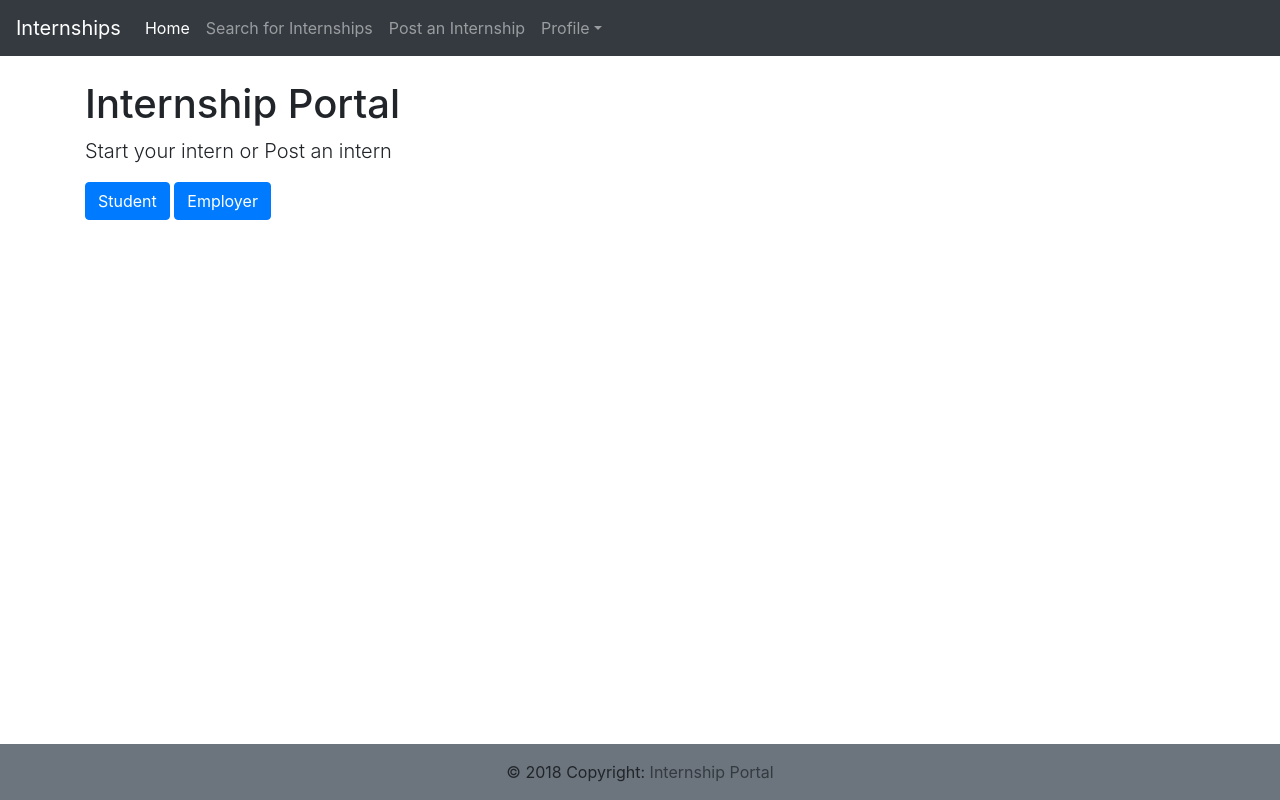
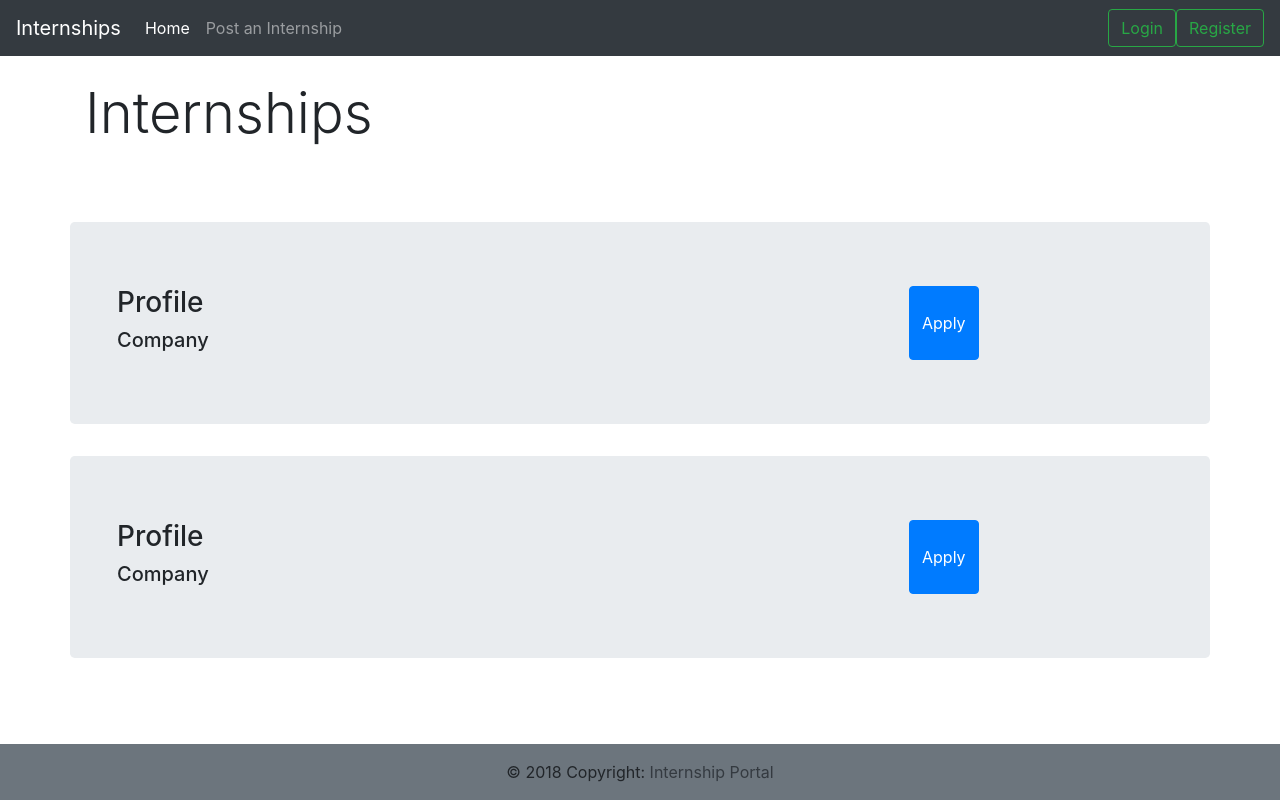
Before and after one commit to prince2398/internPortal, a PHP site: page /index.php in a window 1280 px wide. Run offline with PHP 8.4, Linux system fonts and the light colour scheme; some libraries are stand-ins or nearby versions.

Commit message:
Initial Commit 4

```diff
--- a/core/functions/employer.php
+++ b/core/functions/employer.php
@@ -23,4 +23,22 @@
         $employerId = mysqli_fetch_array($query);
         return $employerId[0];
     }
+    function getEmployerData($employerId){
+        global $db;
+        $data = array();
+        $employerId = (int)$employerId;
+
+        $argsNum = func_num_args();
+        $argsVal = func_get_args();
+
+        if($argsNum > 1){
+            unset($argsVal[0]);
+            $fields = '`'.implode('`,`',$argsVal).'`';
+            $query = "SELECT $fields FROM `employer` WHERE `employerId`=$employerID";
+            $result = mysqli_query($db,$query);
+            return mysqli_fetch_assoc($result);
+        }else{
+            return false;
+        }
+    }
 ?>
--- a/core/functions/student.php
+++ b/core/functions/student.php
@@ -23,4 +23,22 @@
         $studentId = mysqli_fetch_array($query);
         return $studentId[0];
     }
+    function getStudentData($studentId){
+        global $db;
+        $data = array();
+        $studentId = (int)$studentId;
+
+        $argsNum = func_num_args();
+        $argsVal = func_get_args();
+
+        if($argsNum > 1){
+            unset($argsVal[0]);
+            $fields = '`'.implode('`,`',$argsVal).'`';
+            $query = "SELECT $fields FROM `student` WHERE `studentId`=$studentId";
+            $result = mysqli_query($db,$query);
+            return mysqli_fetch_assoc($result);
+        }else{
+            return false;
+        }
+    }
 ?>
--- a/includes/header.php
+++ b/includes/header.php
@@ -1,4 +1,5 @@
-
+<?php
+?>
 <header>
     <nav class="navbar navbar-expand-md navbar-dark  bg-dark fixed-top">
       <a class="navbar-brand" href="#">Internships</a>
@@ -9,27 +10,45 @@
       <div class="collapse navbar-collapse" id="navbarsExampleDefault">
         <ul class="navbar-nav mr-auto">
           <li class="nav-item active">
-            <a class="nav-link" href="#">Home <span class="sr-only">(current)</span></a>
+            <a class="nav-link" href=<?php echo '"'.HOME.'"';?>>Home <span class="sr-only">(current)</span></a>
           </li>
           <li class="nav-item">
-            <a class="nav-link" href="#">Search for Internships</a>
+            <a class="nav-link" href="postIntern.php">Post an Internship</a>
           </li>
-          <li class="nav-item">
-            <a class="nav-link" href="#">Post an Internship</a>
-          </li>
-          <li class="nav-item dropdown">
-            <a class="nav-link dropdown-toggle" href="https://example.com" id="dropdown01" data-toggle="dropdown" aria-haspopup="true" aria-expanded="false">Profile</a>
-            <div class="dropdown-menu" aria-labelledby="dropdown01">
-              <a class="dropdown-item" href="#">Login</a>
-              <a class="dropdown-item" href="#">Register as Student</a>
-              <a class="dropdown-item" href="#">Register as Employees</a>
-            </div>
-          </li>
+          <?php if (loggedIn()) { ?>
+                  <li class="nav-item dropdown">
+                    <?php if($_SESSION['type'] === 'student') { ?>
+                            <a class="nav-link dropdown-toggle" href="studentProfile.php" id="dropdown01" data-toggle="dropdown" aria-haspopup="true" aria-expanded="false"><?php
+                              $data = getStudentData($_SESSION['userId'],'firstName');
+                              echo $data['fisrtName'];
+                            ?></a>
+                            <div class="dropdown-menu" aria-labelledby="dropdown01">
+                                    <a class="dropdown-item" href="studentProfile.php">My Profile</a>
+                            </div>
+                    <?php }elseif($_SESSION['type'] === 'employer') { ?>
+                              <a class="nav-link dropdown-toggle" href="employerProfile.php" id="dropdown01" data-toggle="dropdown" aria-haspopup="true" aria-expanded="false"><?php
+                                $data = getEmployerData($_SESSION['userId'],'firstName');
+                                print_r($data);
+                              ?></a>
+                              <div class="dropdown-menu" aria-labelledby="dropdown01">
+                                      <a class="dropdown-item" href="employerProfile.php">My Profile</a>
+                                        <a class="dropdown-item" href="postIntern.php">Post an Internship</a>
+                                        <a class="dropdown-item" href="applicants.php">Applicants</a>
+                              </div>
+                    <?php } ?>
+                  </li>
+          <?php } ?>
         </ul>
-       <!--  <form class="form-inline my-2 my-lg-0">
-          <input class="form-control mr-sm-2" type="text" placeholder="Search" aria-label="Search">
-          <button class="btn btn-outline-success my-2 my-sm-0" type="submit">Search</button>
-        </form> -->
+        <?php if (!loggedIn()) {  ?>
+                 <form class="form-inline my-2 my-lg-0">
+                   <button class="btn btn-outline-success my-2 my-sm-0" type="submit" formaction="login.php">Login</button>
+                    <button class="btn btn-outline-success my-2 my-sm-0" type="submit" formaction="register.php">Register</button>
+                  </form>
+        <?php }else{ ?>
+                <form class="form-inline my-2 my-lg-0">
+                  <button class="btn btn-outline-success my-2 my-sm-0" type="submit" formaction="logout.php">Logout</button>
+                </form>
+        <?php } ?>
       </div>
     </nav>
 </header>
--- a/includes/overall/header.php
+++ b/includes/overall/header.php
@@ -1,3 +1,4 @@
+<?php require_once("core/init.php") ?>
 <!doctype html>
 <html lang="en">
   <?php include("includes/head.php"); ?>
--- a/index.php
+++ b/index.php
@@ -1,15 +1,20 @@
 <?php include("includes/overall/header.php"); ?>
 
     <main role="main" class="container">
-
-      <div class="">
-        <h1 >Internship Portal</h1>
-        <p class="lead">Start your intern or Post an intern</p>
+      <h1 class="display-4">Internships<br><br></h1>
+      <div class="jumbotron row">
+        <div class="col-9">
+          <h3>Profile</h3>
+          <h5>Company</h5>
+        </div>
+        <button class="btn btn-primary " <?php if (loggedin() && ($_SESSION['type']==='employer')) { echo 'disabled';}?>>Apply</button>
       </div>
-
-      <div>
-        <button type="button" class="btn btn-primary">Student</button>
-        <button type="button" class="btn btn-primary">Employer</button>
+      <div class="jumbotron row">
+        <div class="col-9">
+          <h3>Profile</h3>
+          <h5>Company</h5>
+        </div>
+        <button class="btn btn-primary">Apply</button>
       </div>
     </main>
 
--- a/login.php
+++ b/login.php
@@ -1,5 +1,5 @@
 <?php
-include("core/init.php");
+require("core/init.php");
 if(loggedIn()){
     header('Location: '.HOME);
 }
--- /dev/null
+++ b/logout.php
@@ -0,0 +1,5 @@
+<?php
+require("core/init.php");
+session_destroy();
+header('Location: '.HOME);
+?>
```
Also changed, not shown: internships.php (deleted, +0 -21 lines).
